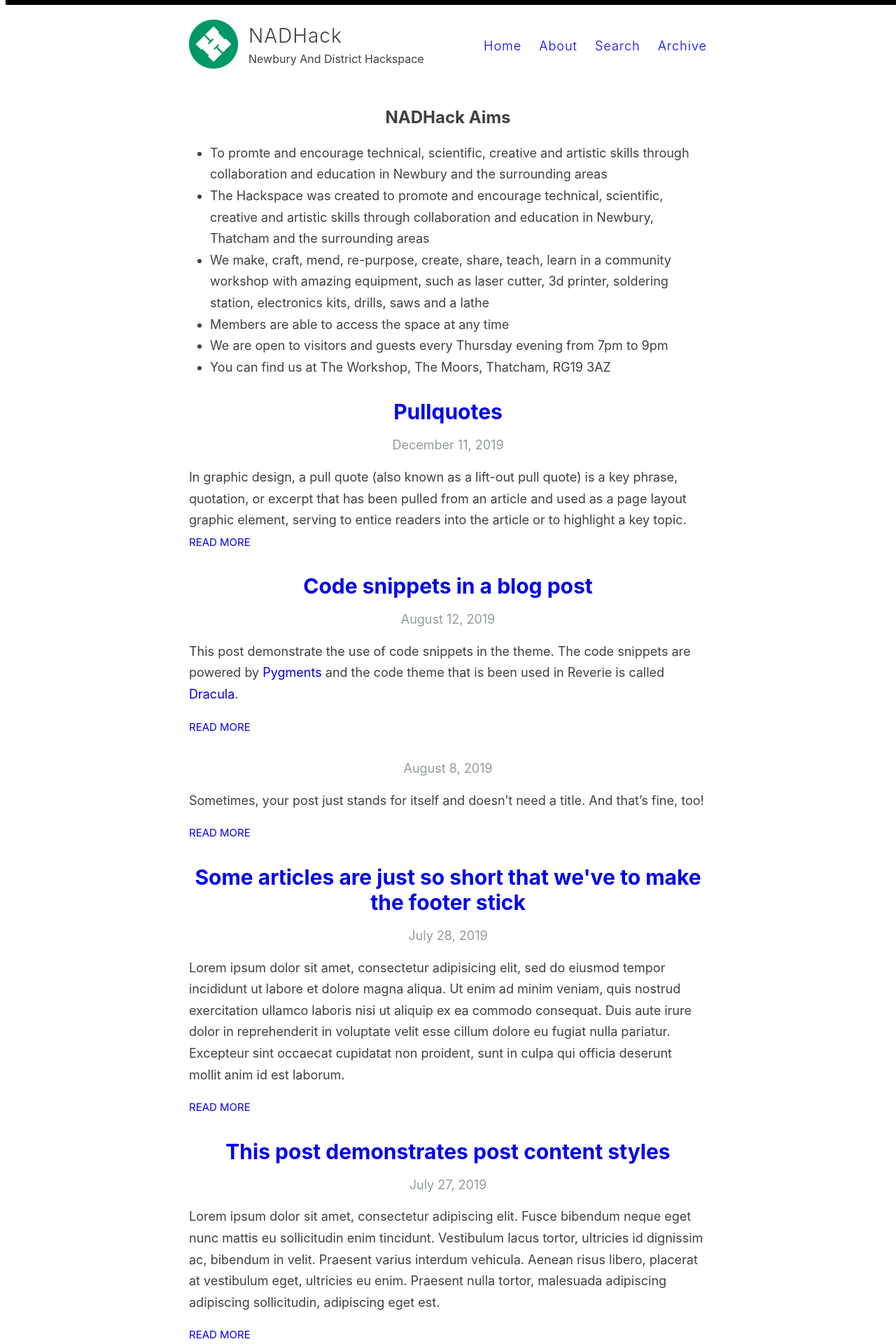
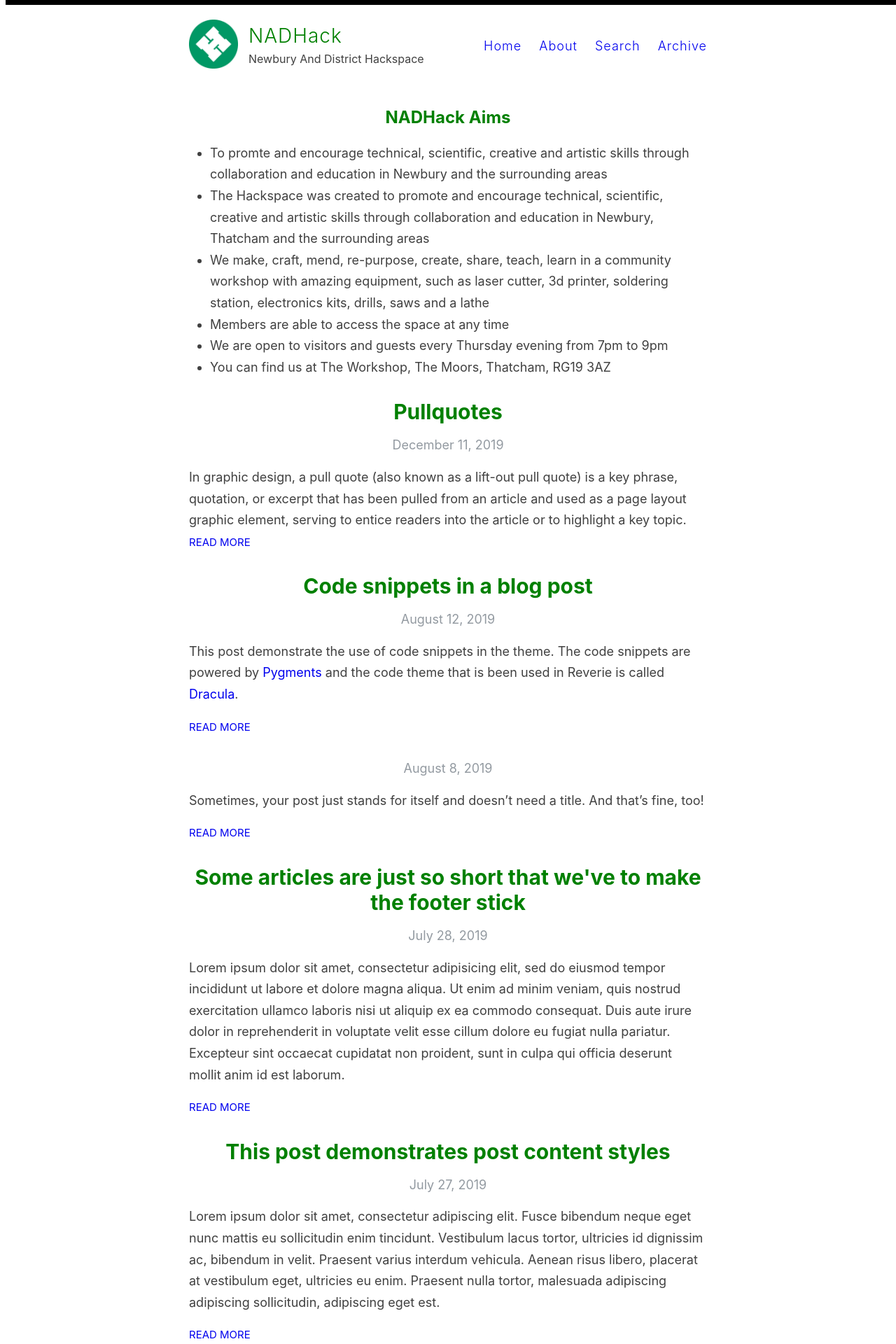
Before and after one commit to nadhack/nhsite, a Jekyll site: the page built from index.html, in a window 1280 px wide. Shown: the top 1920 px of the page at 70% size. Built offline with Jekyll 4.4.1, drawn with Linux system fonts in a browser that asks for light colours; the list of posts is cut into pages by our own code.

Commit message:
match nadhack styles

```diff
--- a/assets/style.css
+++ b/assets/style.css
@@ -62,6 +62,8 @@ h1 {
 h2 {
   font-size: 24px;
 }
+
+h1, h2 { color: green; }
 
 @media (min-width: 769px){
 	.post h2::before, .post h2::after {
```
